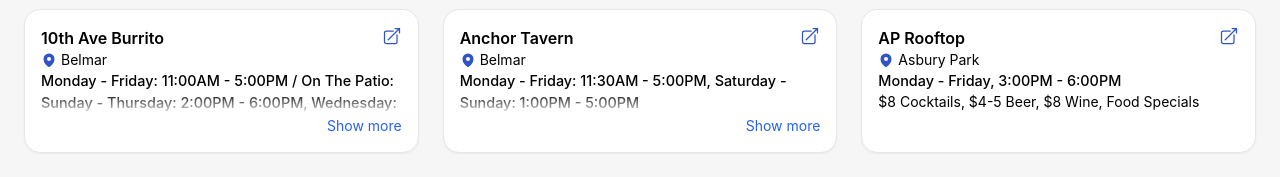
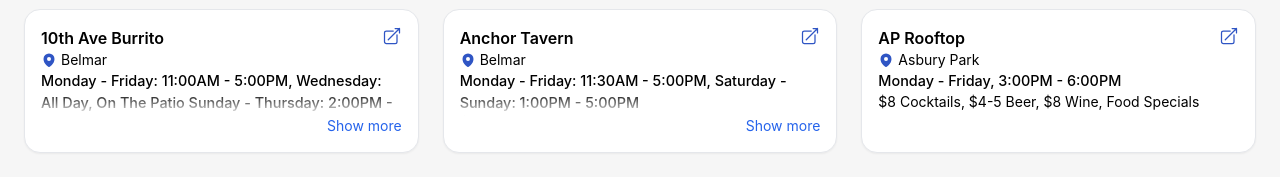
Before and after one commit to marytomkins/jersey-shore-happy-hours, a React (Create React App) app: page / in a window 1280 px wide. Shown: the part 285-462 px from the top of the page. Built offline with nearby package versions, Linux system fonts and the light colour scheme.

Commit message:
10th Ave Edit

```diff
--- a/src/data/happyHours.js
+++ b/src/data/happyHours.js
@@ -675,8 +675,8 @@ const data = [
     name: "10th Ave Burrito",
     town: "Belmar",
     link: "https://tenthaveburrito.com/specials/",
-    dayText: "Monday - Friday: 11:00AM - 5:00PM / On The Patio: Sunday - Thursday: 2:00PM - 6:00PM",
-    timeText: "Wednesday: All Day",
+    dayText: "Monday - Friday: 11:00AM - 5:00PM, Wednesday: All Day",
+    timeText: "On The Patio Sunday - Thursday: 2:00PM - 6:00PM",
     description:
       "$3 Beers, $5 Wine & Well Drinks, Discounted Drinks and Food | Monday: Margartia and 1/2 Price Burritos | Tuesday: $10 All You Can Eat Tacos, etc. | On The Patio: $7 Street Tacos, $8 Modelito Buckets ",
     dayFilter: ["Monday", "Tuesday", "Wednesday", "Thursday", "Friday"],
```
